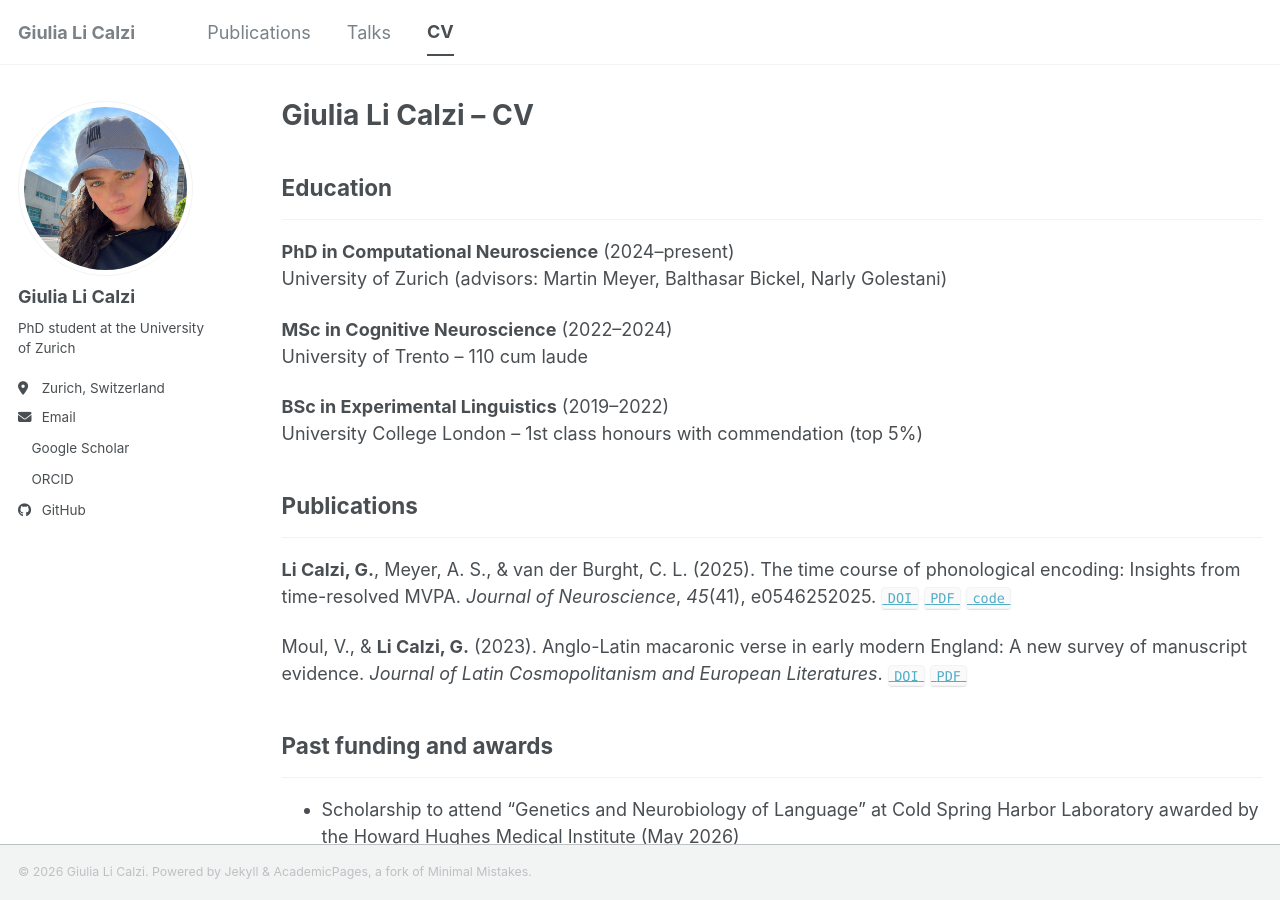
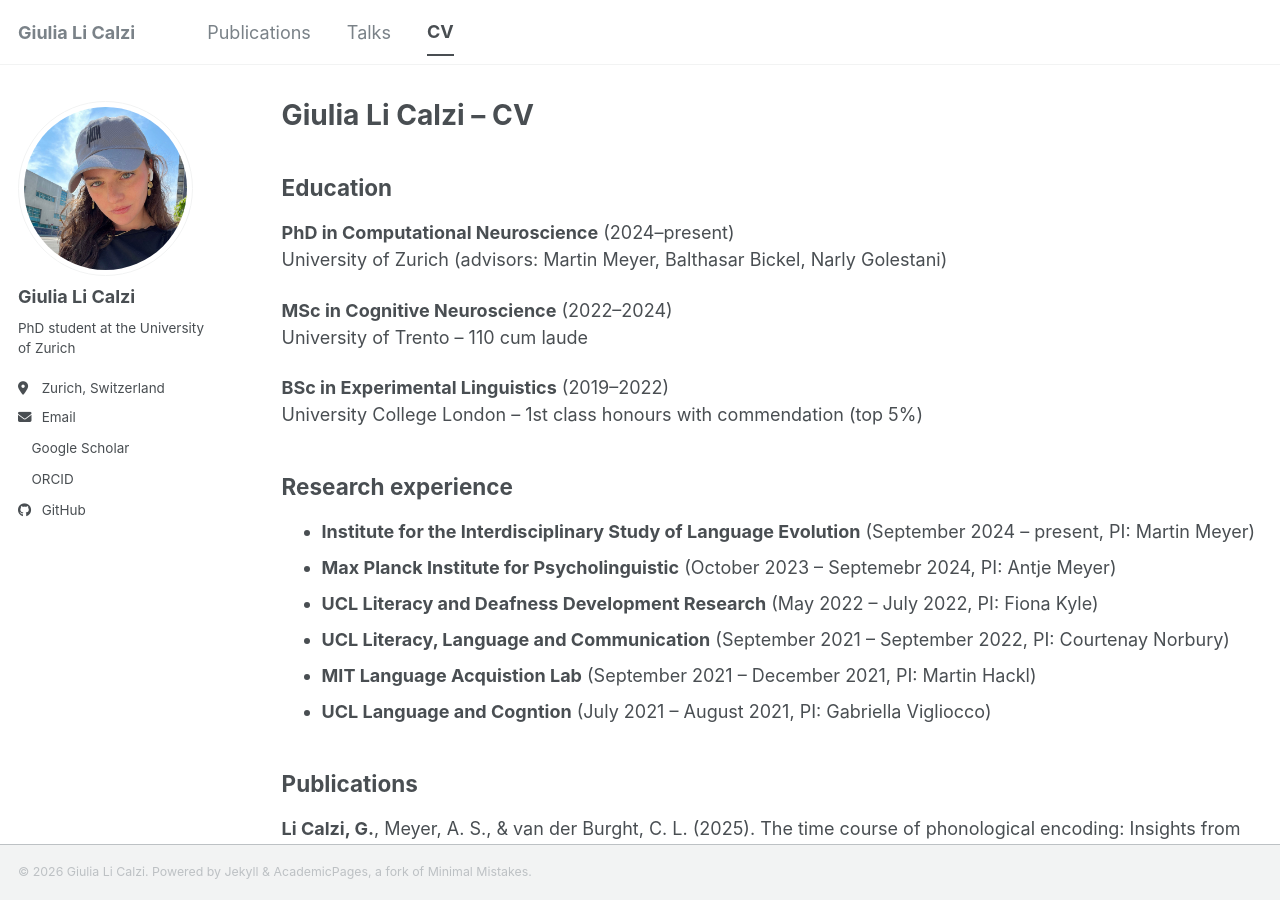
Before and after one commit to glicalzi/glicalzi.github.io, a Jekyll site: the page built from _pages/cv.md, in a window 1280 px wide and 900 px high. Built offline with Jekyll 4.4.1, drawn with Linux system fonts in a browser that asks for light colours; a style sheet for code colours, icons or effects is not loaded.

Commit message:
Update cv.md

```diff
--- a/_pages/cv.md
+++ b/_pages/cv.md
@@ -9,7 +9,6 @@ redirect_from:
 {% include base_path %}
 
 ## Education
----
 **PhD in Computational Neuroscience** (2024&ndash;present)<br>
 University of Zurich (advisors: Martin Meyer, Balthasar Bickel, Narly Golestani)
 
@@ -19,14 +18,20 @@ University of Trento &ndash; 110 cum laude
 **BSc in Experimental Linguistics** (2019&ndash;2022)<br>
 University College London &ndash; 1st class honours with commendation (top 5%)
 
+## Research experience
+- **Institute for the Interdisciplinary Study of Language Evolution** (September 2024 &ndash; present, PI: Martin Meyer)
+- **Max Planck Institute for Psycholinguistic** (October 2023 &ndash; Septemebr 2024, PI: Antje Meyer)
+- **UCL Literacy and Deafness Development Research** (May 2022 &ndash; July 2022, PI: Fiona Kyle)
+- **UCL Literacy, Language and Communication** (September 2021 &ndash; September 2022, PI: Courtenay Norbury)
+- **MIT Language Acquistion Lab** (September 2021 &ndash; December 2021, PI: Martin Hackl)
+- **UCL Language and Cogntion** (July 2021 &ndash; August 2021, PI: Gabriella Vigliocco)
+
 ## Publications
----
 **Li Calzi, G.**, Meyer, A. S., & van der Burght, C. L. (2025). The time course of phonological encoding: Insights from time-resolved MVPA. *Journal of Neuroscience*, *45*(41), e0546252025. [`DOI`](https://doi.org/10.1523/JNEUROSCI.0546-25.2025) [`PDF`](https://glicalzi.github.io/files/LiCalzi_JNeurosci_2025.pdf) [`code`](https://osf.io/nvgwx/)
 
 Moul, V., & **Li Calzi, G.** (2023). Anglo-Latin macaronic verse in early modern England: A new survey of manuscript evidence. *Journal of Latin Cosmopolitanism and European Literatures*. [`DOI`](https://doi.org/10.21825/jolcel.81971) [`PDF`](https://glicalzi.github.io/files/jolcel-81971-LiCalzi.pdf)
 
 ## Past funding and awards
----
 - Scholarship to attend "Genetics and Neurobiology of Language" at Cold Spring Harbor Laboratory awarded by the Howard Hughes Medical Institute (May 2026)
 - Merit-based stipend awarded by the Italian National Institute for Social Security (May 2023 &ndash; May 2026)
 - Erasmus+ Scholarship awarded by the University of Trento (October 2023 &ndash; May 2024)
@@ -39,13 +44,10 @@ Moul, V., & **Li Calzi, G.** (2023). Anglo-Latin macaronic verse in early modern
 - "ITACA Scholarship" awarded by the Italian National Institute for Social Security (August 2017 &ndash; June 2018)
 
 ## Skills
----
-**Languages:** Italian (native), English (C2), German (B2), Norwegian (B2)
-
+**Languages:** Italian (native), English (C2), German (B2), Norwegian (B2)<br>
 **Programming**: Linux, MATLAB, Python, R, LaTeX
 
 ## Community
----
 **Peer review:** *NeuroImage*, *Cognition*
 
 **Representation, mentoring & outreach:**
@@ -60,7 +62,6 @@ Moul, V., & **Li Calzi, G.** (2023). Anglo-Latin macaronic verse in early modern
 - Access & Widening Participation Ambassador (UCL Access & Widening Participation Office)
 
 ## Media
----
 [ORCID](https://orcid.org/0000-0002-0223-8560),
 [Google Scholar](https://scholar.google.com/citations?user=o-Ji7N0AAAAJ&hl=en),
 [GitHub](https://github.com/glicalzi),
@@ -70,7 +71,6 @@ Moul, V., & **Li Calzi, G.** (2023). Anglo-Latin macaronic verse in early modern
 [Seven Questions with... Giulia Li Calzi](https://www.ucl.ac.uk/news/2021/oct/seven-questions-giulia-li-calzi)
 
 ## Industry events
----
 - Accenture @ UZH Long Night of Careers (November 2025)
 - Bain Uncovered: Discover Consulting &amp; Connect Over Dinner (November 2025)
 - EY Zurich Open House (April 2026)
```
